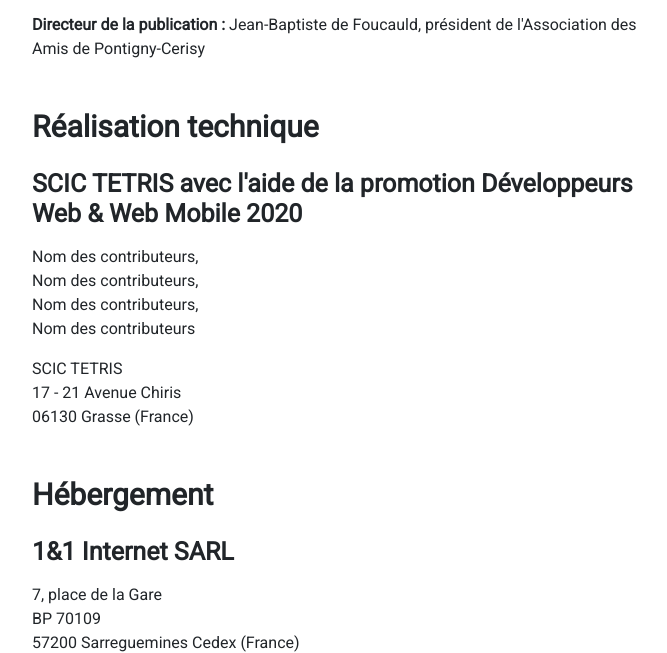
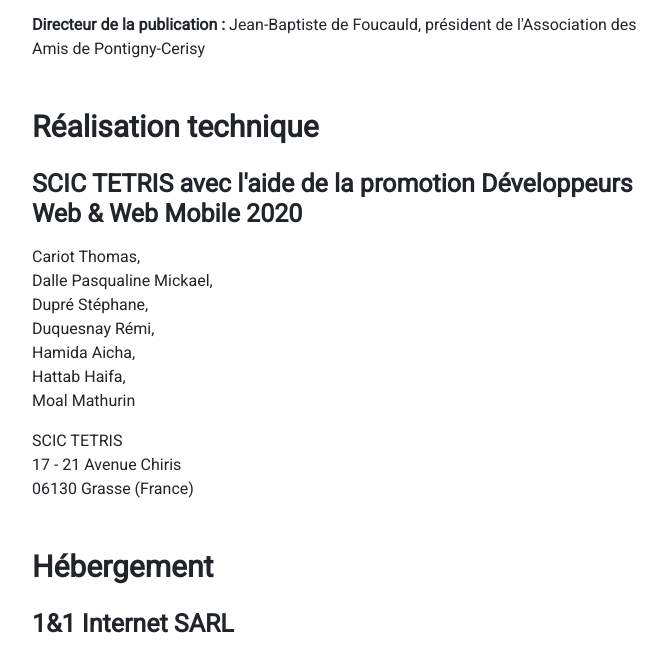
Before and after one commit to Aiiishaaa/Colloques, a CodeIgniter app: page /database/mentionslegales in a window 1280 px wide. Shown: the part 945-1598 px from the top of the page, without its empty margins (303-970 px from the left). Run offline with CodeIgniter, Linux system fonts and the light colour scheme; data comes from the database, SQL or seed files in the repository; data that the repository does not hold is empty; some libraries are stand-ins or nearby versions.

Commit message:
Page Mentions Légales : Ajouter le nom des apprenants qui ont participé + le lien vers le site web de Jyong

```diff
--- a/application/views/mentionslegales.php
+++ b/application/views/mentionslegales.php
@@ -16,10 +16,13 @@
 			<h2>Réalisation technique</h2>
 			<h3>SCIC TETRIS avec l'aide de la promotion Développeurs Web & Web Mobile 2020</h3>
 			<p>
-				Nom des contributeurs, <br>
-				Nom des contributeurs, <br>
-				Nom des contributeurs, <br>
-				Nom des contributeurs <br>
+				Cariot Thomas, <br>
+				Dalle Pasqualine Mickael, <br>
+				Dupré Stéphane, <br>
+				Duquesnay Rémi, <br>
+				Hamida Aicha, <br>
+				Hattab Haifa, <br>
+				Moal Mathurin <br>
 			</p>
 			<p>
 				SCIC TETRIS<br>
@@ -75,7 +78,7 @@
             </p>
             <h3>Design</h3>
             <p>
-                Ce design est conçu par <a href="#" target="_blank">Jiyong</a> et est mis à disposition selon les termes de la <a href="https://creativecommons.org/licenses/by-nc-sa/4.0/deed.fr" target="_blank">licence commons by-nc-sa 4.0</a>
+                Ce design est conçu par <a href="http://www.jiyong.eu/portfolio/" target="_blank">Jiyong</a> et est mis à disposition selon les termes de la <a href="https://creativecommons.org/licenses/by-nc-sa/4.0/deed.fr" target="_blank">licence commons by-nc-sa 4.0</a>
             </p>
         </div>
     </div>
```
